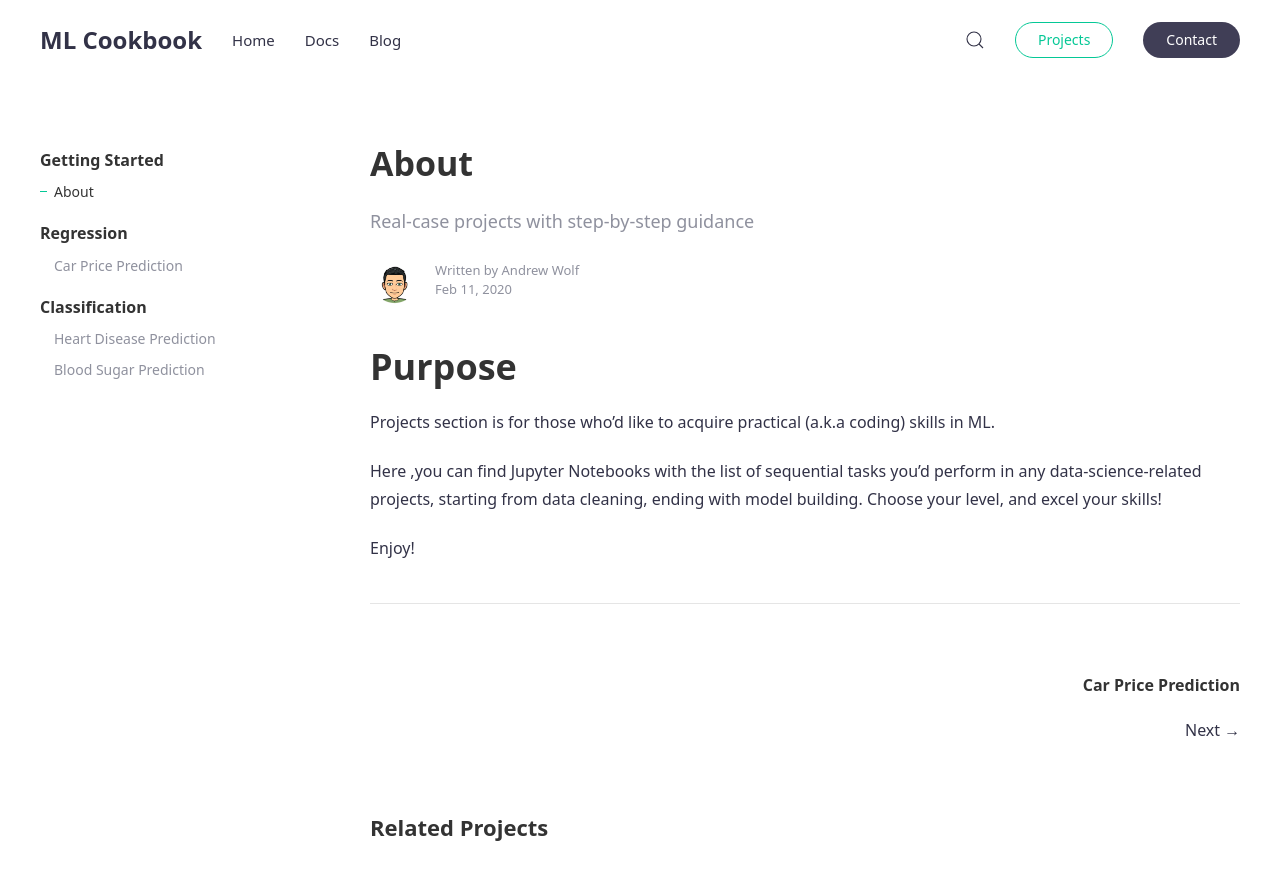
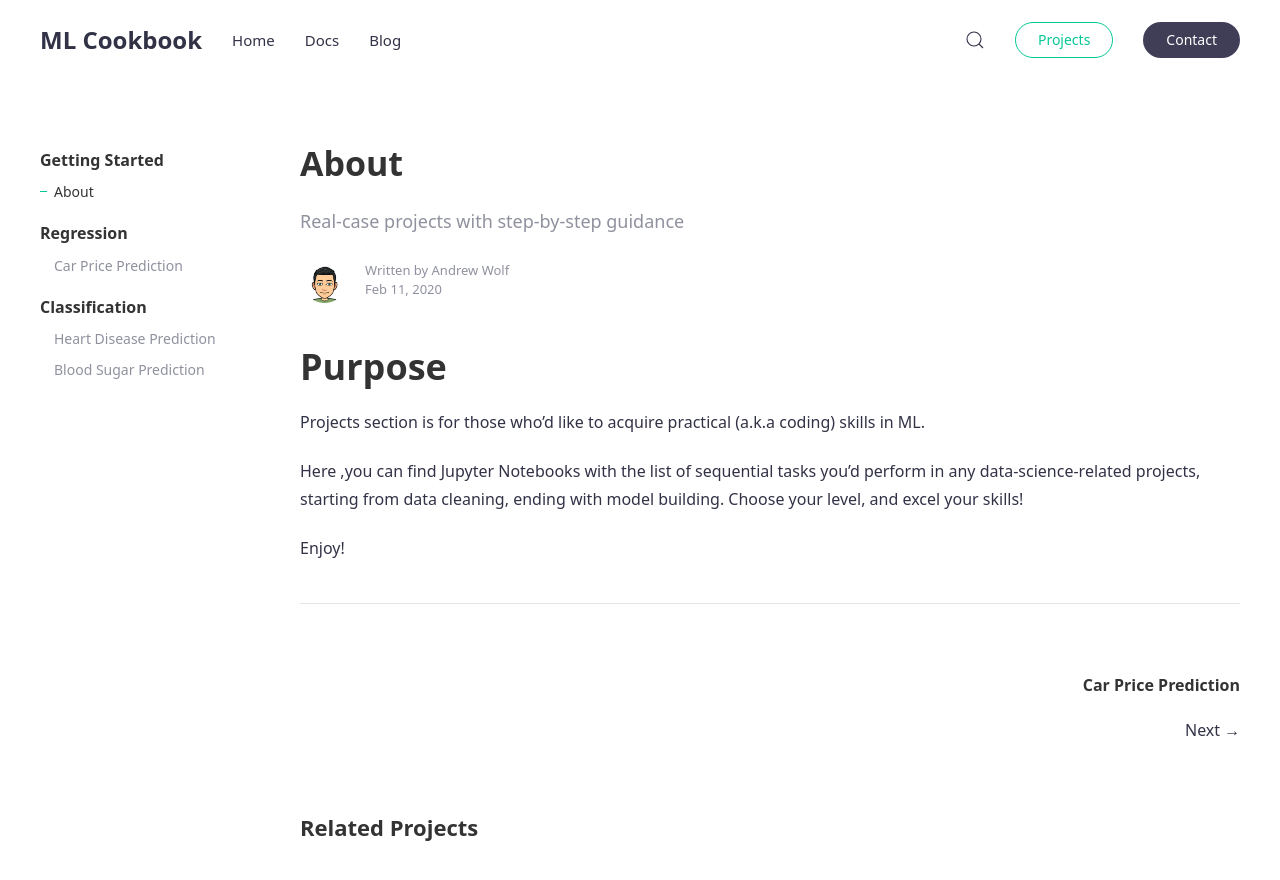
Before and after one commit to the-learning-machine/ml-book.com, a Jekyll site: the page built from _projects/about.md, in a window 1280 px wide and 1043 px high. Shown: the top 880 px of the window. Built offline with Jekyll 4.4.1, drawn with Linux system fonts in a browser that asks for light colours; comment, search, counter and statistics services are not loaded.

```diff
--- a/_layouts/doc.html
+++ b/_layouts/doc.html
@@ -21,7 +21,7 @@
                 </div>
             </div>
 
-            <div class="uk-width-1-1 uk-width-expand@m">
+            <div class="uk-width-1-1 uk-width-expand@m docs-container">
 
                 <article class="uk-article">
 
--- a/_layouts/project.html
+++ b/_layouts/project.html
@@ -21,7 +21,7 @@
                 </div>
             </div>
 
-            <div class="uk-width-1-1 uk-width-expand@m">
+            <div class="uk-width-1-1 uk-width-expand@m docs-container">
 
                 <article class="uk-article">
 
--- a/assets/css/main.scss
+++ b/assets/css/main.scss
@@ -46,10 +46,15 @@
 
 @media only screen and (min-width: 1200px) {
   .sidebar-fixed-width {
-    width: 260px;
+    width: 220px;
 
     .sidebar-docs {
       padding-right: 0px;
+      width: 220px;
     }
   }
+
+  .docs-container {
+    padding-left: 40px;
+  }
 }
```
